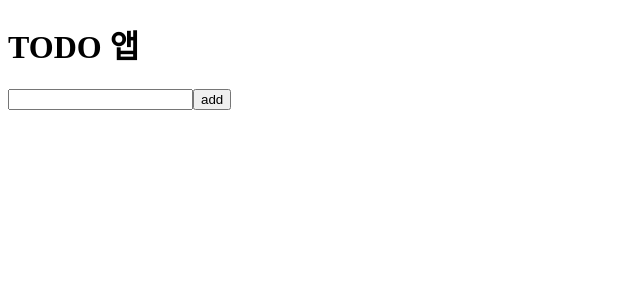
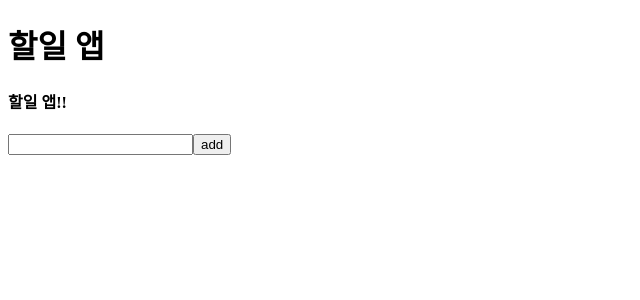
Before and after one commit to huchuchu/vue-basic, a Vue app in the folder vue-composition/: page / in a window 1280 px wide. Shown: the top 300 px of the page, without its empty margins (0-640 px from the left). Built offline with nearby package versions, Linux system fonts and the light colour scheme.

Commit message:
computedApi

```diff
--- a/vue-composition/src/App.vue
+++ b/vue-composition/src/App.vue
@@ -1,5 +1,5 @@
 <template>
-	<TodoHeader></TodoHeader>
+	<TodoHeader :appTitle="title"></TodoHeader>
 	<!-- <TodoInput @하위컴포넌트의 이벤트 이름="상위컴포넌트의 메서드 이름"></TodoInput> -->
 	<TodoInput @add="addTodoItem"></TodoInput>
 	<!-- <TodoList :프롭스이름="상위 컴포넌트의 데이터 이름"></TodoList> -->
@@ -21,6 +21,7 @@
 	setup() {
 		//data
 		const todoItems = ref([]);
+		const title = '할일 앱';
 
 		//method
 		function fetchTodos() {
@@ -46,7 +47,7 @@
 			localStorage.removeItem(item);
 		}
 
-		return { todoItems, addTodoItem, removeTodoItem };
+		return { todoItems, addTodoItem, removeTodoItem, title };
 	},
 };
 </script>
--- a/vue-composition/src/components/TodoHeader.vue
+++ b/vue-composition/src/components/TodoHeader.vue
@@ -1,3 +1,19 @@
 <template>
-	<h1>TODO 앱</h1>
+	<h1>{{ appTitle }}</h1>
+	<h4>{{ newTitle }}</h4>
 </template>
+<script>
+import { computed } from 'vue';
+
+export default {
+	props: ['appTitle'],
+
+	setup(props) {
+		const newTitle = computed(() => {
+			return props.appTitle + '!!';
+		});
+
+		return { newTitle };
+	},
+};
+</script>
```
